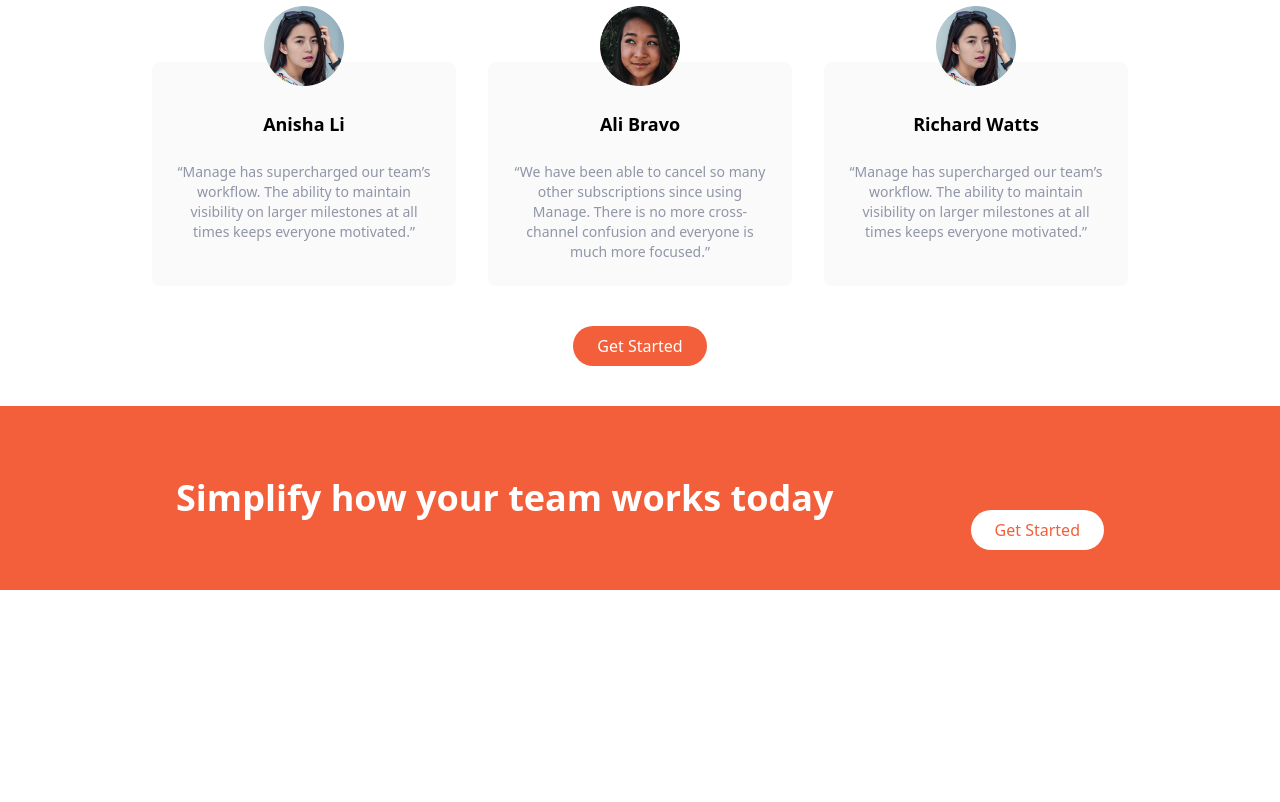
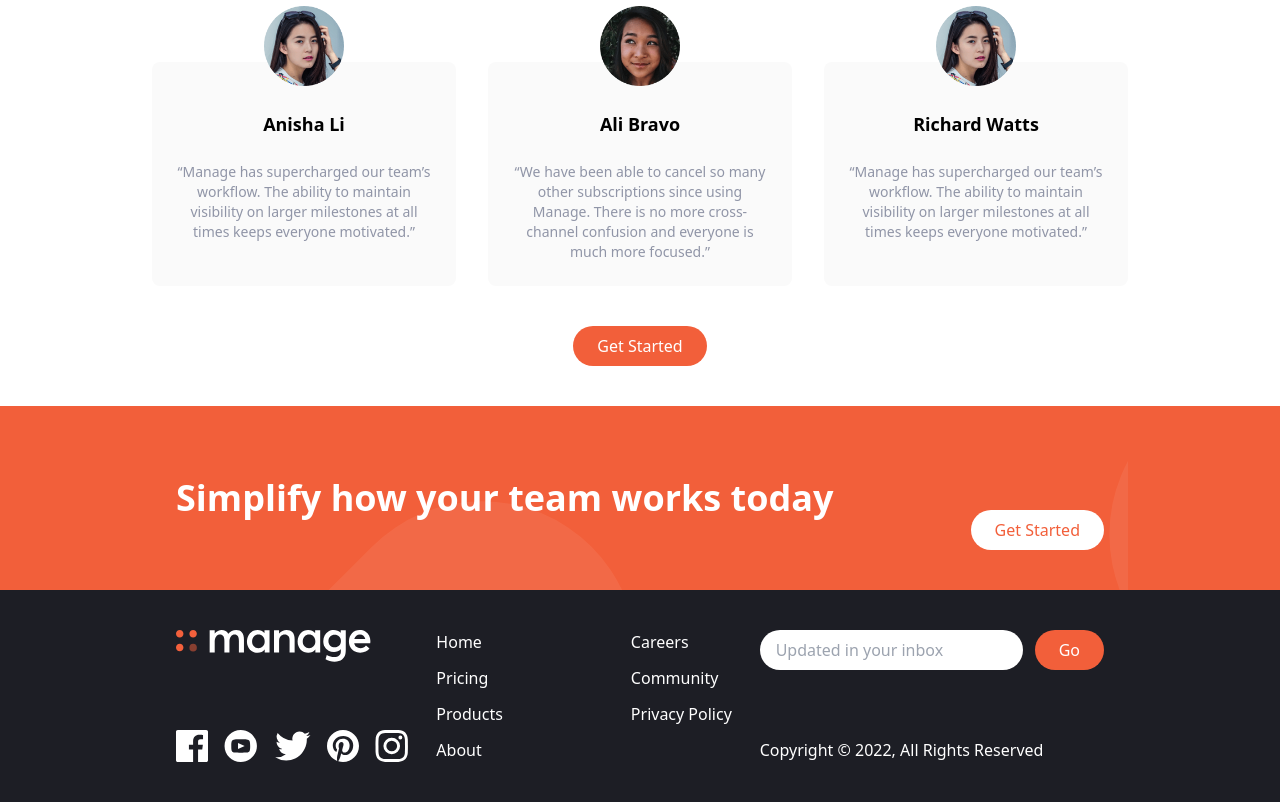
Before and after one commit to amm834/tailwind-landing-brad-travesy, a website: page index.html in a window 1280 px wide. Shown: the part 1332-2134 px from the top of the page. Before the commit the page ends 1922 px from the top, so only its background shows below. Drawn offline with nearby package versions, Linux system fonts and the light colour scheme; files that its build step writes are made by us from their sources.

Commit message:
Added svg icons

```diff
--- a/index.html
+++ b/index.html
@@ -207,13 +207,93 @@
     </div>
 </section>
 
-<section class="bg-brightRed mt-10">
-    <div class="container  mx-auto py-10 space-y-16 px-6 justify-between items-center flex flex-col md:flex-row ">
+<!-- This is a section that is used to display a call to action. -->
+<section  class="bg-brightRed mt-10">
+    <div id="cta" class="container  mx-auto py-10 space-y-16 px-6 justify-between items-center flex flex-col md:flex-row ">
         <h1 class="font-bold text-5xl md:text-4xl text-white">Simplify how your team works today</h1>
         <button class="px-6 py-2 bg-white text-brightRed rounded-full hover:bg-slate-800">Get
             Started
         </button>
     </div>
 </section>
+
+<!-- Footer -->
+<footer class="bg-veryDarkBlue">
+    <!-- Flex Container -->
+    <div
+            class="container flex flex-col-reverse justify-between px-6 py-10 mx-auto space-y-8 md:flex-row md:space-y-0"
+    >
+        <!-- Logo and social links container -->
+        <div
+                class="flex flex-col-reverse items-center justify-between space-y-12 md:flex-col md:space-y-0 md:items-start"
+        >
+            <div class="mx-auto my-6 text-center text-white md:hidden">
+                Copyright &copy; 2022, All Rights Reserved
+            </div>
+            <!-- Logo -->
+            <div>
+                <img src="img/logo-white.svg" class="h-8" alt=""/>
+            </div>
+            <!-- Social Links Container -->
+            <div class="flex justify-center space-x-4">
+                <!-- Link 1 -->
+                <a href="#">
+                    <img src="img/icon-facebook.svg" alt="" class="h-8"/>
+                </a>
+                <!-- Link 2 -->
+                <a href="#">
+                    <img src="img/icon-youtube.svg" alt="" class="h-8"/>
+                </a>
+                <!-- Link 3 -->
+                <a href="#">
+                    <img src="img/icon-twitter.svg" alt="" class="h-8"/>
+                </a>
+                <!-- Link 4 -->
+                <a href="#">
+                    <img src="img/icon-pinterest.svg" alt="" class="h-8"/>
+                </a>
+                <!-- Link 5 -->
+                <a href="#">
+                    <img src="img/icon-instagram.svg" alt="" class="h-8"/>
+                </a>
+            </div>
+        </div>
+        <!-- List Container -->
+        <div class="flex justify-around space-x-32">
+            <div class="flex flex-col space-y-3 text-white">
+                <a href="#" class="hover:text-brightRed">Home</a>
+                <a href="#" class="hover:text-brightRed">Pricing</a>
+                <a href="#" class="hover:text-brightRed">Products</a>
+                <a href="#" class="hover:text-brightRed">About</a>
+            </div>
+            <div class="flex flex-col space-y-3 text-white">
+                <a href="#" class="hover:text-brightRed">Careers</a>
+                <a href="#" class="hover:text-brightRed">Community</a>
+                <a href="#" class="hover:text-brightRed">Privacy Policy</a>
+            </div>
+        </div>
+
+        <!-- Input Container -->
+        <div class="flex flex-col justify-between">
+            <form>
+                <div class="flex space-x-3">
+                    <input
+                            type="text"
+                            class="flex-1 px-4 rounded-full focus:outline-none"
+                            placeholder="Updated in your inbox"
+                    />
+                    <button
+                            class="px-6 py-2 text-white rounded-full bg-brightRed hover:bg-brightRedLight focus:outline-none"
+                    >
+                        Go
+                    </button>
+                </div>
+            </form>
+            <div class="hidden text-white md:block">
+                Copyright &copy; 2022, All Rights Reserved
+            </div>
+        </div>
+    </div>
+</footer>
 </body>
 </html>
--- a/tailwind.config.js
+++ b/tailwind.config.js
@@ -1,4 +1,5 @@
 module.exports = {
+    mode: 'jit',
     content: [
         './index.html',
         './*.html'
--- a/tailwind.css
+++ b/tailwind.css
@@ -1,3 +1,23 @@
 @tailwind base;
 @tailwind components;
 @tailwind utilities;
+
+body {
+    background: url("../img/bg-tablet-pattern.svg") no-repeat 90% -25%;
+    background-size: 800px;
+}
+
+#cta {
+    background: url("../img/bg-simplify-section-desktop.svg") no-repeat;
+}
+
+@media (max-width: 578px) {
+    body{
+        background-position: 50px -50px;
+        background-size: 500px;
+    }
+
+    #cta {
+        background: url("../img/bg-simplify-section-mobile.svg");
+    }
+}
```
